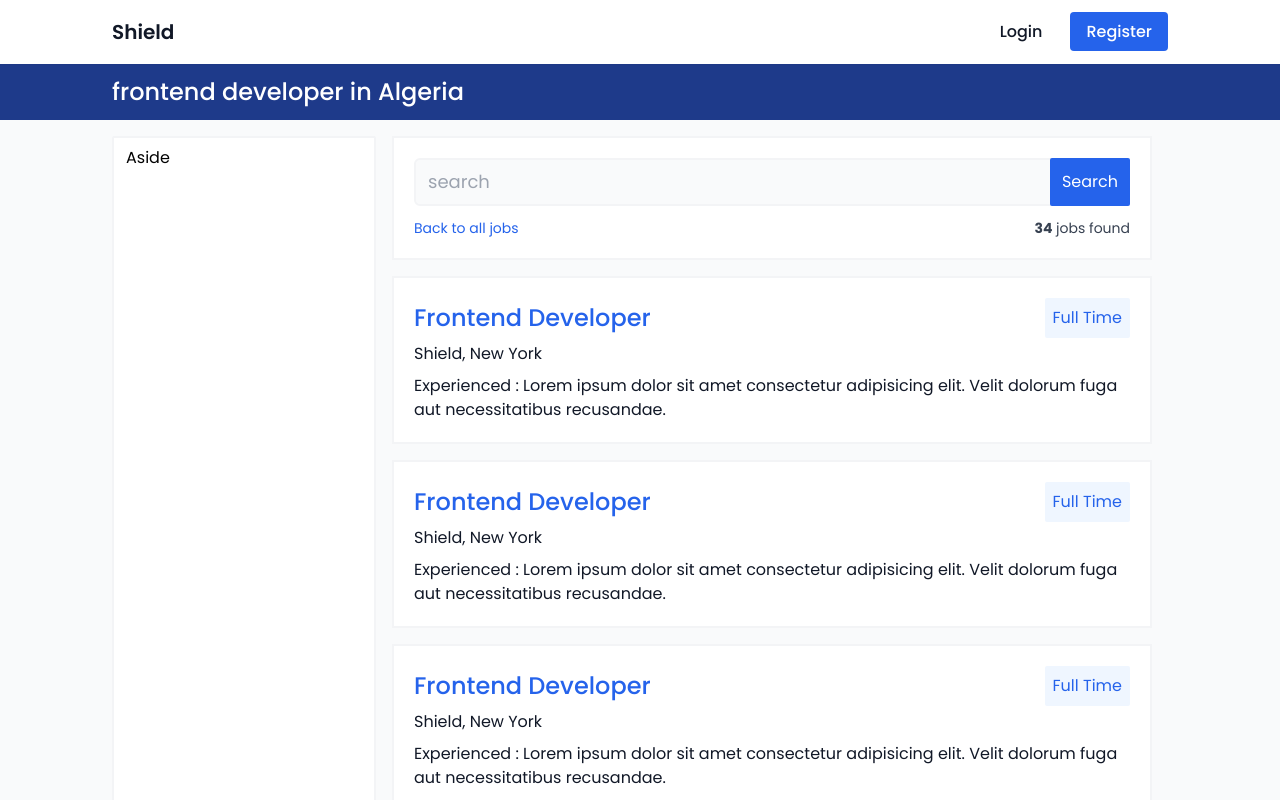
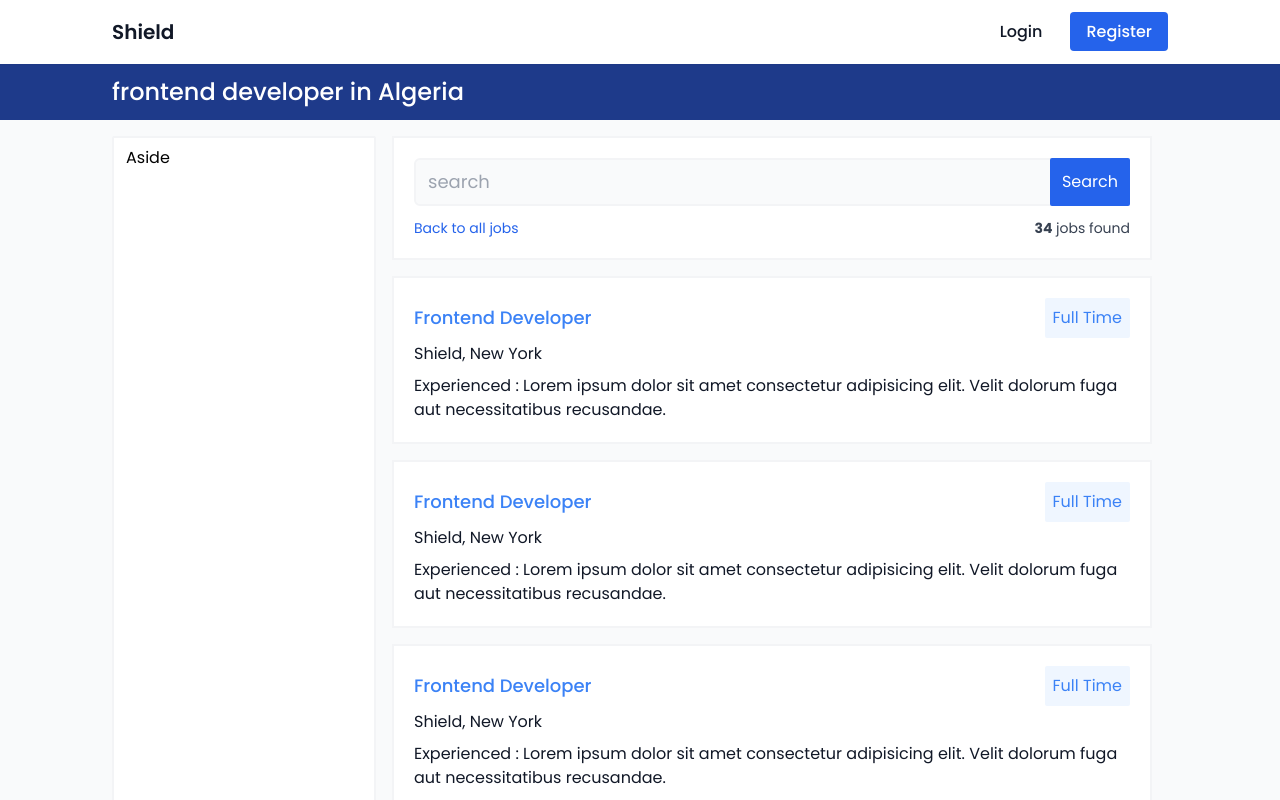
Before and after one commit to MedjadjiAbdelkadir/shield-job-application, a React (Vite) app: page /Jobs in a window 1280 px wide. Shown: the top 800 px of the page. Built offline with nearby package versions, Linux system fonts and the light colour scheme.

Commit message:
some little changes in jobs page(job title)

```diff
--- a/src/pages/jobs/blocks/jobs-section.jsx
+++ b/src/pages/jobs/blocks/jobs-section.jsx
@@ -57,8 +57,8 @@ const JobCard = ({ title, company, location, type }) => {
   return (
     <div className="bg-white px-5 py-5 border-2 border-gray-100 border-solid">
       <div className="flex items-center justify-between mb-1">
-        <h2 className="text-2xl text-blue-600 font-medium capitalize"><Link to="/jobs/id">{title}</Link></h2>
-        <p className="text-blue-600 bg-blue-50 rounded-sm p-2 capitalize">{type}</p>
+        <h2 className="text-lg text-blue-500 font-medium capitalize"><Link to="/jobs/id">{title}</Link></h2>
+        <p className="text-blue-500 bg-blue-50 rounded-sm p-2 capitalize">{type}</p>
       </div>
       <h3 className="text-md text-gray-900">{company + ', ' + location}</h3>
       <p className="mt-2 text-gray-900">Experienced : Lorem ipsum dolor sit amet consectetur adipisicing elit. Velit dolorum fuga aut necessitatibus recusandae.</p>
```
